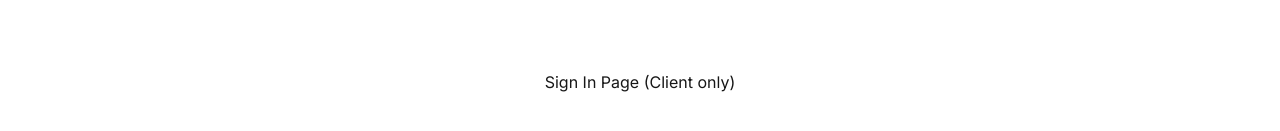
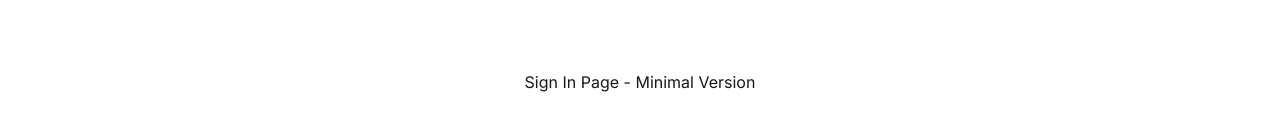
Before and after one commit to sawanda19/web_course, a Next.js app: page /signin in a window 1280 px wide. Shown: the part 383-514 px from the top of the page. Built offline with nearby package versions, Linux system fonts and the light colour scheme; no server answers.

Commit message:
Update Sign In Page header and style

```diff
--- a/app/(auth)/signin/page.tsx
+++ b/app/(auth)/signin/page.tsx
@@ -4,8 +4,8 @@ export const dynamic = 'force-dynamic';
 
 export default function SignInPage() {
   return (
-    <div style={{minHeight: '100vh', display: 'flex', justifyContent: 'center', alignItems: 'center'}}>
-      <h1>Sign In Page (Client only)</h1>
+    <div style={{ minHeight: '100vh', display: 'flex', justifyContent: 'center', alignItems: 'center' }}>
+      <h1>Sign In Page - Minimal Version</h1>
     </div>
   );
 }
```
